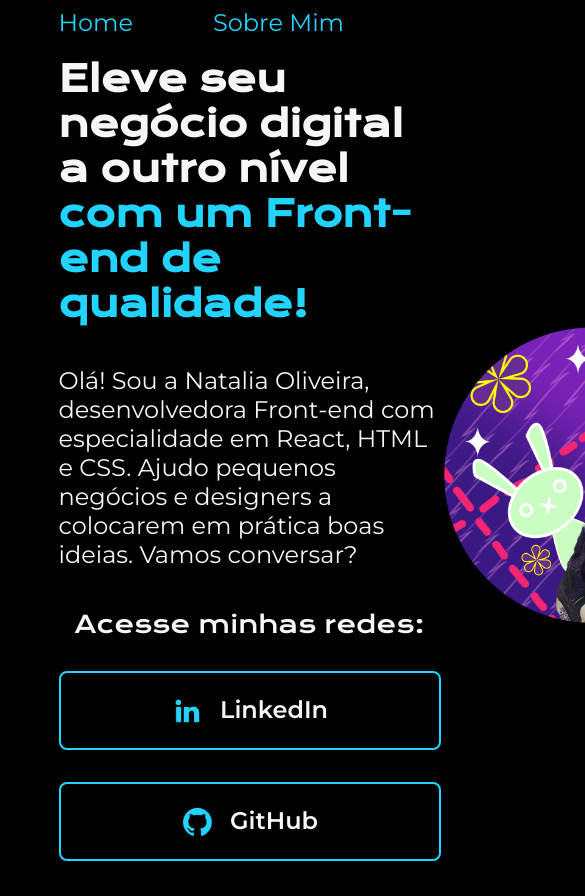
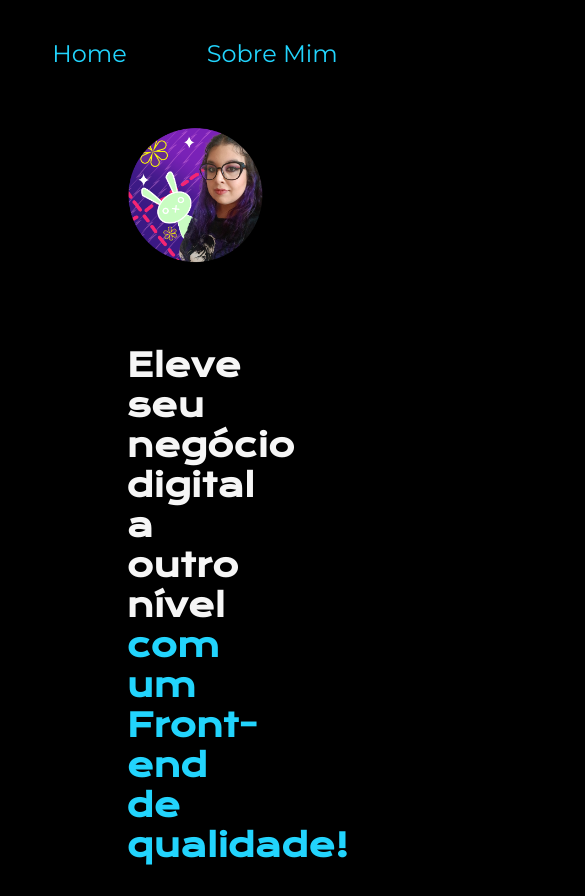
Before and after one commit to nataliaoliveiradev/Portfolio-Curso-Alura, a plain HTML site: page index.html in a window 390 px wide. Shown: the top 896 px of the page, 585 px wide, since content can reach past the window. Drawn offline with nearby package versions, Linux system fonts and the light colour scheme.

Commit message:
Adicionado layout responsivo

```diff
--- a/index.html
+++ b/index.html
@@ -19,17 +19,17 @@
             <p class="apresentacao__conteudo__texto">Olá! Sou a Natalia Oliveira, desenvolvedora Front-end com especialidade em React, HTML e CSS. Ajudo pequenos negócios e designers a colocarem em prática boas ideias. Vamos conversar?</p>
             <div class="apresentacao__links">
                 <h2 class="apresentacao__links__subtitulo">Acesse minhas redes:</h2>
-                <a class ="apresentacao__links__link" href = "https://www.linkedin.com/in/nataliaoliveiradev/">
+                <a class ="apresentacao__links__navegacao" href = "https://www.linkedin.com/in/nataliaoliveiradev/">
                     <img src= "./assets/linkedin.png">
                     LinkedIn
                 </a>
-                <a class ="apresentacao__links__link" href = "http://www.GitHub.com/nataliaoliveiradev">
+                <a class ="apresentacao__links__navegacao" href = "http://www.GitHub.com/nataliaoliveiradev">
                     <img src ="assets/github.png">
                     GitHub
                 </a>
             <div>
         </section>
-        <img src ="./assets/avatar.png" width="300" alt="Foto da Natalia Oliveira programando.">
+        <img class="apresentacao__imagem" src ="./assets/avatar.png" width="300" alt="Foto da Natalia Oliveira programando.">
     </main>
     <footer class="rodape">
         <p>Desenvolvido por Natalia Oliveira</p>
--- a/styles/style.css
+++ b/styles/style.css
@@ -4,6 +4,10 @@
     --cor-primaria: #000000;
     --cor-secundaria: #F6F6F6;
     --cor-terciaria: #22D4FD;
+    --cor-hover: #272727;
+
+    --fonte-primaria: 'Krona One', sans-serif;
+    --fonte-secundaria: 'Montserrat', sans-serif;
     }
 
 *{
@@ -27,8 +31,8 @@ body{
 }
 
 .cabecalho__menu__link {
-    font-family: 'Montserrat', sans-serif;
-    font-size: 24px;
+    font-family: var(--fonte-secundaria);
+    font-size: 1.5rem;
     font-weight: 600px;
     color: var(--cor-terciaria);
     text-decoration: none;
@@ -39,17 +43,18 @@ body{
     display: flex;
     align-items: center;
     justify-content: space-between;
+    gap: 82px;
 }
 .apresentacao__conteudo{
-    width: 615px;
+    width: 50%;
     display: flex;
     flex-direction: column;
     gap: 40px;
 }
 
 .apresentacao__conteudo__titulo{
-    font-size: 36px;
-    font-family: 'Krona One', sans-serif;
+    font-size: 2rem;
+    font-family: var(--fonte-primaria);
 }
 
 .titulo-destaque{
@@ -57,8 +62,8 @@ body{
 }
 
 .apresentacao__conteudo__texto{
-    font-size: 24px;
-    font-family: 'Montserrat', sans-serif;
+    font-size: 1.5rem;
+    font-family: var(--fonte-secundaria);
 }
 
 .apresentacao__links{
@@ -70,12 +75,12 @@ body{
 }
 
 .apresentacao__links__subtitulo{
-    font-family: 'Krona One', sans-serif;
+    font-family: var(--fonte-primaria);
     font-weight: 400;
-    font-size: 24px;
+    font-size: 1.5rem;
     }
 
-.apresentacao__links__link{
+.apresentacao__links__navegacao{
     Display: flex;
     justify-content: center;
     gap: 16px;
@@ -83,23 +88,41 @@ body{
     text-align: center;
     border: 2px solid var(--cor-terciaria);
     border-radius: 8px;
-    font-size: 24px;
+    font-size: 1.5rem;
     font-weight: 600;
     padding: 21.5px 0;
     text-decoration: none;
     color: var(--cor-secundaria);
-    font-family: 'Montserrat', sans-serif;
+    font-family: var(--fonte-secundaria);
 }
 
-.apresentacao__links__link:hover {
-    background-color: #272727;
+.apresentacao__links__navegacao:hover {
+    background-color: var(--cor-hover);
+}
+
+.apresentacao__imagem{
+    width: 50%;
 }
 
 .rodape{
    background-color: var(--cor-terciaria);
-   padding: 24px;
+   padding: 1.5rem;
    text-align: center;
-   font-family: 'Montserrat', sans-serif;
-   font-size: 24px;
+   font-family: var(--fonte-secundaria);
+   font-size: 1.5rem;
    font-weight: 400;
 }
+
+@media(max-width: 1200px){
+    .cabecalho{
+        padding: 10%;
+    }
+
+    .cabecalho__menu{
+        justify-content: center;
+    }
+
+    .apresentacao{
+        flex-direction: column-reverse;
+    }
+}
```
Also changed, not shown: about.html (+1 -1 lines).
